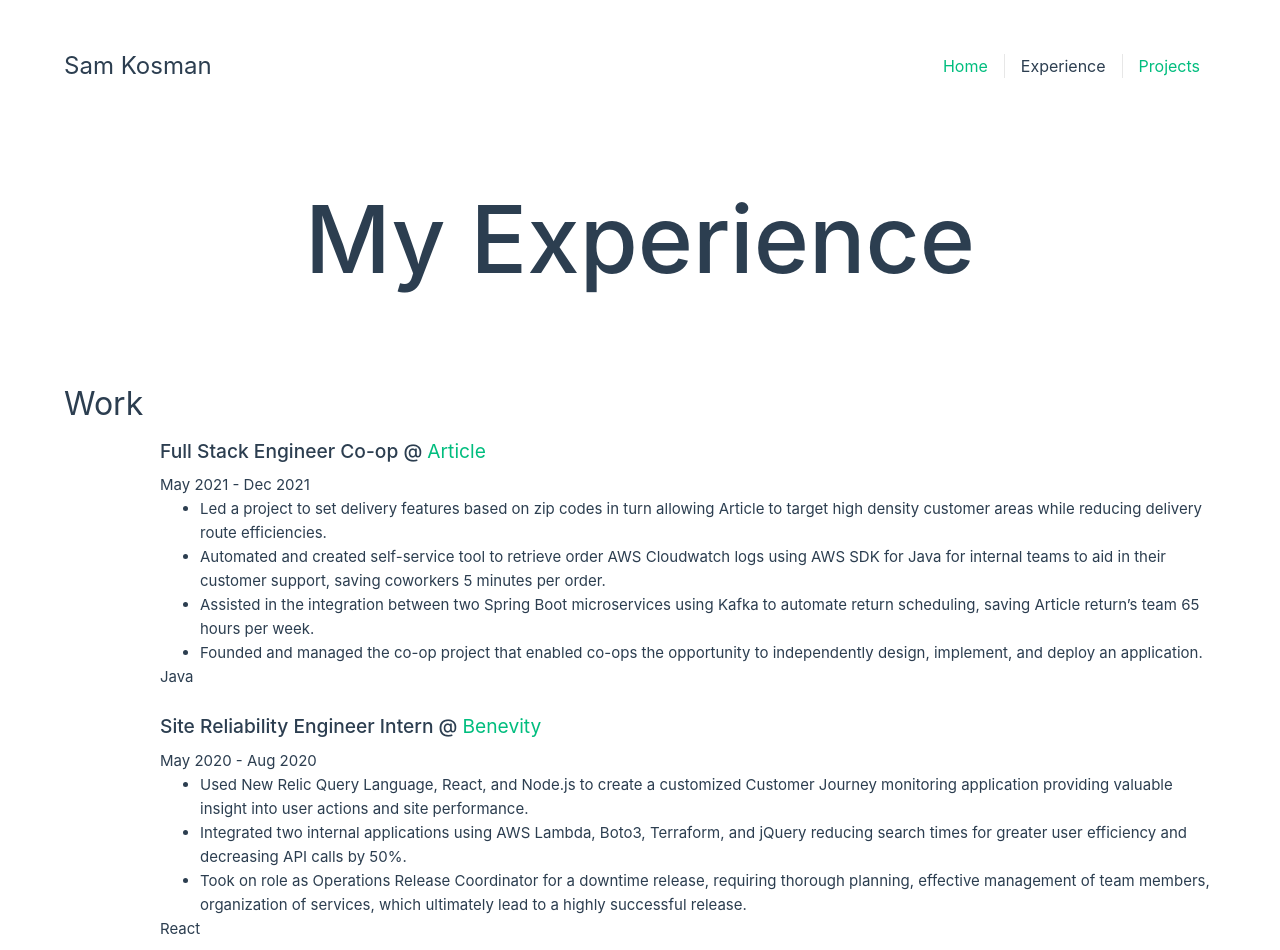
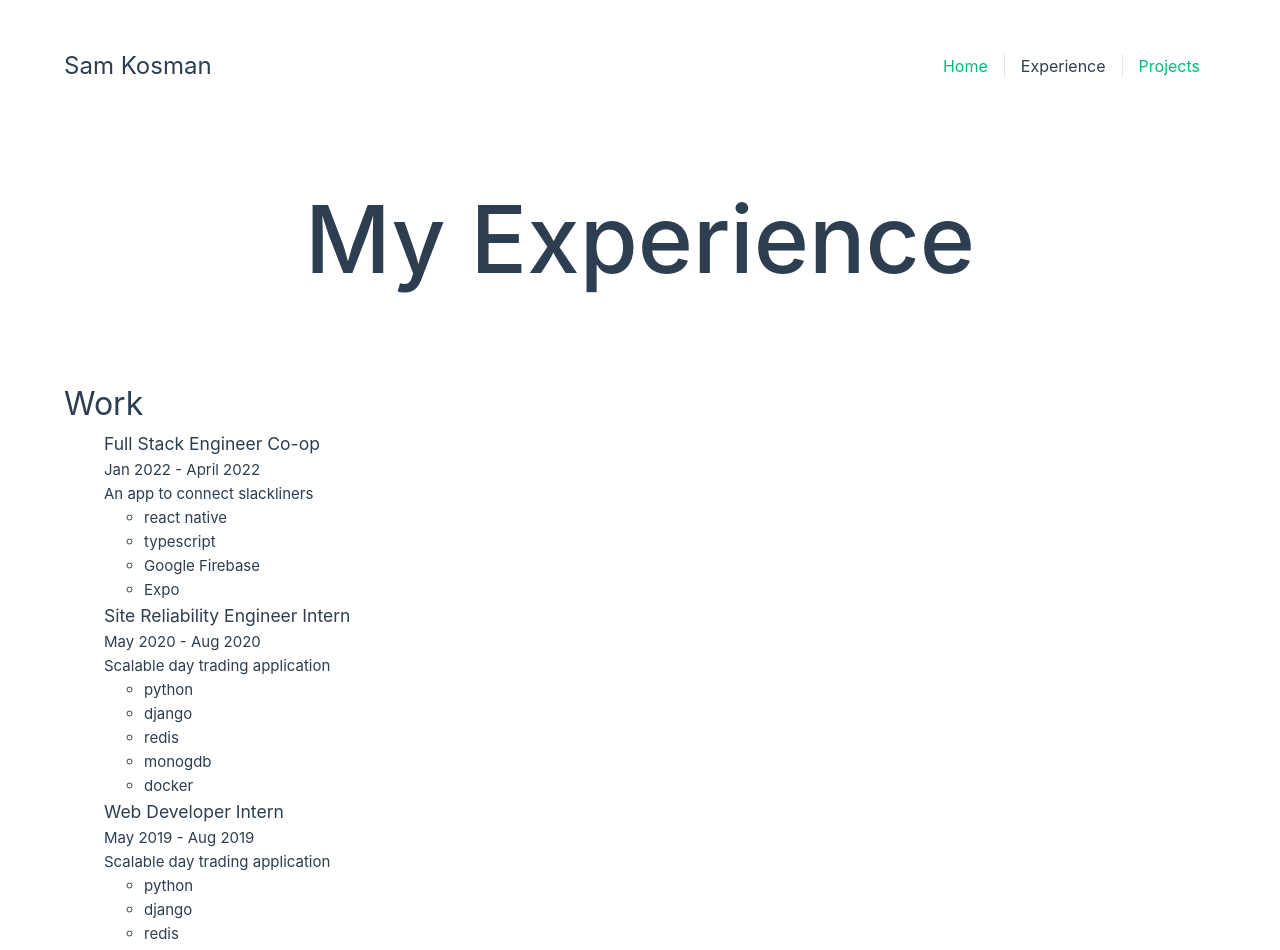
Before and after one commit to skosman/myself, a Vue app: page /about in a window 1280 px wide. Shown: the top 950 px of the page. Built offline with nearby package versions, Linux system fonts and the light colour scheme.

Commit message:
Refactor experience to make it more resusable

```diff
--- a/src/components/JobItem.vue
+++ b/src/components/JobItem.vue
@@ -1,50 +1,27 @@
+<script setup lang="ts">
+import type { Job } from ".././data/interfaces";
+defineProps<{
+  job: Job;
+}>();
+</script>
+
 <template>
   <div class="item">
     <div class="details">
-      <h3>
-        <slot name="heading"></slot>
-      </h3>
+      <h3>{{ job.name }}</h3>
       <h4>
-        <slot name="date"></slot>
+        {{ job.date }}
       </h4>
-      <slot></slot>
       <p>
-        <slot name="tech"></slot>
+        {{ job.description }}
       </p>
+      <ul class="tech-list">
+        <li v-for="(tech, index) in job.technology" :key="index">
+          {{ tech }}
+        </li>
+      </ul>
     </div>
   </div>
 </template>
 
-<style scoped>
-.item {
-  margin-top: 2rem;
-  display: flex;
-}
-
-.details {
-  flex: 1;
-  margin-left: 1rem;
-}
-
-h3 {
-  font-size: 1.2rem;
-  font-weight: 500;
-  margin-bottom: 0.4rem;
-  color: var(--color-heading);
-}
-
-@media (min-width: 1024px) {
-  .item {
-    margin-top: 0;
-    padding: 0.4rem 0 1rem calc(var(--section-gap) / 2);
-  }
-
-  .item:first-of-type:before {
-    display: none;
-  }
-
-  .item:last-of-type:after {
-    display: none;
-  }
-}
-</style>
+<style scoped></style>
--- a/src/components/ProjectItem.vue
+++ b/src/components/ProjectItem.vue
@@ -1,8 +1,9 @@
 <script setup lang="ts">
 import GithubIcon from "./icons/IconGithub.vue";
 import VideoIcon from "./icons/IconVideo.vue";
+import type { Project } from ".././data/interfaces";
 defineProps<{
-  project: {};
+  project: Project;
 }>();
 </script>
 
@@ -15,9 +16,11 @@ defineProps<{
     <p>
       {{ project.description }}
     </p>
-    <li v-for="(tech, index) in project.technology" :key="index">
-      {{ tech }}
-    </li>
+    <ul class="tech-list">
+      <li v-for="(tech, index) in project.technology" :key="index">
+        {{ tech }}
+      </li>
+    </ul>
 
     <a :href="project.githubUrl" target="_blank"><github-icon /></a>
 
@@ -25,4 +28,8 @@ defineProps<{
   </div>
 </template>
 
-<style scoped></style>
+<style scoped>
+.tech-list {
+  list-style-type: none;
+}
+</style>
--- /dev/null
+++ b/src/data/interfaces.ts
@@ -0,0 +1,18 @@
+interface Project {
+  name: string;
+  date: string;
+  description: string;
+  technology: string[];
+  githubUrl: string;
+  demoUrl: string;
+}
+
+interface Job {
+  name: string;
+  company: string;
+  date: string;
+  description: string;
+  technology: string[];
+}
+
+export type { Job, Project };
--- a/src/views/ExperienceView.vue
+++ b/src/views/ExperienceView.vue
@@ -1,5 +1,31 @@
 <script setup lang="ts">
 import JobItem from "@/components/JobItem.vue";
+import type { Job } from "@/data/interfaces";
+
+const article: Job = {
+  name: "Full Stack Engineer Co-op",
+  company: "Article",
+  date: "Jan 2022 - April 2022",
+  description: "An app to connect slackliners",
+  technology: ["react native", "typescript", "Google Firebase", "Expo"],
+};
+
+const bevSre: Job = {
+  name: "Site Reliability Engineer Intern",
+  company: "Benevity",
+  date: "May 2020 - Aug 2020",
+  description: "Scalable day trading application",
+  technology: ["python", "django", "redis", "monogdb", "docker"],
+};
+const bevDev: Job = {
+  name: "Web Developer Intern",
+  company: "Benevity",
+  date: "May 2019 - Aug 2019",
+  description: "Scalable day trading application",
+  technology: ["python", "django", "redis", "monogdb", "docker"],
+};
+
+const jobs = [article, bevSre, bevDev];
 </script>
 
 <template>
@@ -8,82 +34,11 @@ import JobItem from "@/components/JobItem.vue";
   </div>
   <main>
     <h3 class="posttitle">Work</h3>
-    <JobItem>
-      <template #heading>Full Stack Engineer Co-op @ <a>Article</a></template>
-      <template #date>May 2021 - Dec 2021</template>
-      <ul>
-        <li>
-          Led a project to set delivery features based on zip codes in turn
-          allowing Article to target high density customer areas while reducing
-          delivery route efficiencies.
-        </li>
-        <li>
-          Automated and created self-service tool to retrieve order AWS
-          Cloudwatch logs using AWS SDK for Java for internal teams to aid in
-          their customer support, saving coworkers 5 minutes per order.
-        </li>
-        <li>
-          Assisted in the integration between two Spring Boot microservices
-          using Kafka to automate return scheduling, saving Article return’s
-          team 65 hours per week.
-        </li>
-        <li>
-          Founded and managed the co-op project that enabled co-ops the
-          opportunity to independently design, implement, and deploy an
-          application.
-        </li>
-      </ul>
-      <template #tech>Java</template>
-    </JobItem>
-
-    <JobItem>
-      <template #heading
-        >Site Reliability Engineer Intern @ <a>Benevity</a></template
-      >
-      <template #date>May 2020 - Aug 2020</template>
-      <ul>
-        <li>
-          Used New Relic Query Language, React, and Node.js to create a
-          customized Customer Journey monitoring application providing valuable
-          insight into user actions and site performance.
-        </li>
-        <li>
-          Integrated two internal applications using AWS Lambda, Boto3,
-          Terraform, and jQuery reducing search times for greater user
-          efficiency and decreasing API calls by 50%.
-        </li>
-        <li>
-          Took on role as Operations Release Coordinator for a downtime release,
-          requiring thorough planning, effective management of team members,
-          organization of services, which ultimately lead to a highly successful
-          release.
-        </li>
-      </ul>
-      <template #tech>React</template>
-    </JobItem>
-
-    <JobItem>
-      <template #heading>Web Developer Intern @ <a>Benevity</a></template>
-      <template #date>May 2019 - Aug 2019</template>
-      <ul>
-        <li>
-          Worked within a scrum team to develop an internal charity onboarding
-          process using Vue resulting in an increased number of charities
-          registered with Benevity.
-        </li>
-        <li>
-          Created unit, integration, and automated user interface tests using
-          Jest, JUnit, and Selenium strengthening my understanding of software
-          testing methodologies.
-        </li>
-        <li>
-          Completed a successful proof of concept for migrating an existing site
-          to a microservice architecture on AWS using CodeDeploy, API Gateway,
-          Lambda, and DynamoDB.
-        </li>
-      </ul>
-      <template #tech>Javascript</template>
-    </JobItem>
+    <ul class="job-list">
+      <li v-for="(job, index) in jobs" :key="index">
+        <JobItem :job="job"> </JobItem>
+      </li>
+    </ul>
     <h3 class="posttitle">Volunteering</h3>
   </main>
 </template>
@@ -92,4 +47,8 @@ import JobItem from "@/components/JobItem.vue";
 .title {
   text-align: center;
 }
+
+.job-list {
+  list-style-type: none;
+}
 </style>
--- a/src/views/ProjectsView.vue
+++ b/src/views/ProjectsView.vue
@@ -1,7 +1,8 @@
 <script setup lang="ts">
 import ProjectItem from "../components/ProjectItem.vue";
+import type { Project } from ".././data/interfaces";
 
-const slacker = {
+const slacker: Project = {
   name: "Slacker",
   date: "Jan 2022 - April 2022",
   description: "An app to connect slackliners",
@@ -9,6 +10,17 @@ const slacker = {
   githubUrl: "https://github.com/CSC485A-Slacker/slacker",
   demoUrl: "https://github.com/CSC485A-Slacker/slacker",
 };
+
+const trader: Project = {
+  name: "Day Trader",
+  date: "Jan 2021 - April 2021",
+  description: "Scalable day trading application",
+  technology: ["python", "django", "redis", "monogdb", "docker"],
+  githubUrl: "https://github.com/CSC485A-Slacker/slacker",
+  demoUrl: "https://github.com/CSC485A-Slacker/slacker",
+};
+
+const projects = [slacker, trader];
 </script>
 
 <template>
@@ -16,7 +28,11 @@ const slacker = {
     <h1 class="title">My Projects</h1>
   </header>
   <main>
-    <ProjectItem :project="slacker"> </ProjectItem>
+    <ul class="project-list">
+      <li v-for="(project, index) in projects" :key="index">
+        <ProjectItem :project="project"> </ProjectItem>
+      </li>
+    </ul>
   </main>
 </template>
 
@@ -24,4 +40,8 @@ const slacker = {
 .title {
   text-align: center;
 }
+
+.project-list {
+  list-style-type: none;
+}
 </style>
```
Also changed, not shown: src/main.ts (+6 -6 lines).
